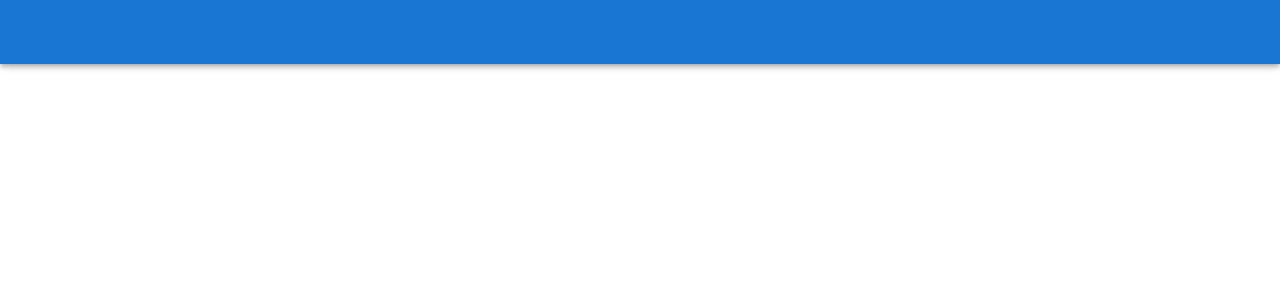
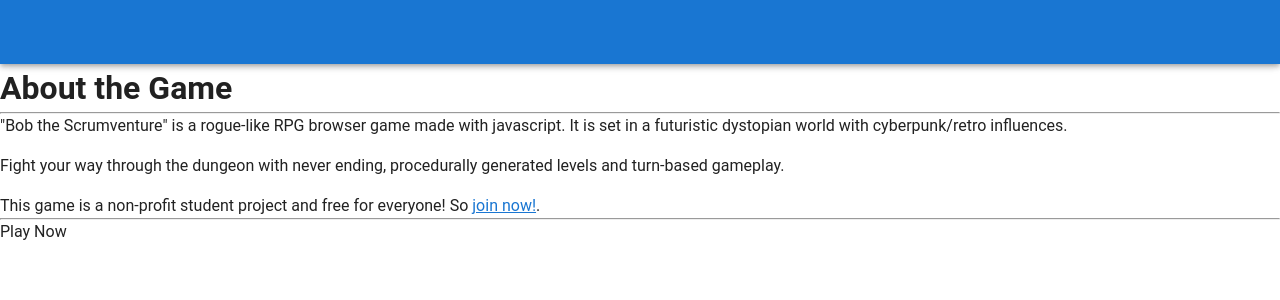
Before and after one commit to hfu-gis/Delta, a Vue app in the folder meal-prep/: page /About in a window 1280 px wide. Shown: the top 300 px of the page. Built offline with nearby package versions, Linux system fonts and the light colour scheme; the HTML template or start-up script is replaced by a standard one.

Commit message:
About added to views

```diff
--- a/meal-prep/src/App.vue
+++ b/meal-prep/src/App.vue
@@ -22,7 +22,6 @@
     </v-app-bar>
     <v-content>
      <router-view/>
-
     </v-content>
   </v-app>
 </template>
--- a/meal-prep/src/router/index.js
+++ b/meal-prep/src/router/index.js
@@ -4,6 +4,7 @@ import Registration from "../views/Registration";
 import Wiki from "../views/Wiki";
 import Scoreboard from "../views/Scoreboard";
 import Playerdirectory from "../views/Playerdirectory";
+import About from "../views/About";
 
 Vue.use(VueRouter);
 
@@ -12,6 +13,11 @@ const routes = [
     path: "/Registration",
     name: "Registration",
     component: Registration
+  },
+  {
+    path: "/About",
+    name: "About",
+    component: About
   },
   {
     path:"/Wiki",
--- /dev/null
+++ b/meal-prep/src/views/About.vue
@@ -0,0 +1,26 @@
+<template>
+    <div>
+    <main>
+        <h1>About the Game </h1>
+        <hr>
+        "Bob the Scrumventure" is a rogue-like RPG browser game made with javascript. It is set in a futuristic dystopian world with
+        cyberpunk/retro influences.
+        <p></p>
+        Fight your way through the dungeon with never ending, procedurally generated levels and turn-based gameplay.
+        <p></p>
+        This game is a non-profit student project and free for everyone! So <a href="/Registration">join now!</a>.
+        <hr>
+        <input type="submit" class="playnowbtn" value="Play Now" onclick="window.location='Game.html';"/>
+    </main>
+    </div>
+</template>
+
+<script>
+    export default {
+        name: "About"
+    }
+</script>
+
+<style scoped>
+
+</style>
--- a/meal-prep/src/views/Registration.vue
+++ b/meal-prep/src/views/Registration.vue
@@ -1,9 +1,11 @@
 <template>
     <div>
     <main>
+       <h1>Registration</h1>
         <p></p>
         <strong>Please fill in this form to create an account</strong>
         <hr>
+        <p></p>
             <Strong>Username:</Strong>
             <p>
             </p>
```
